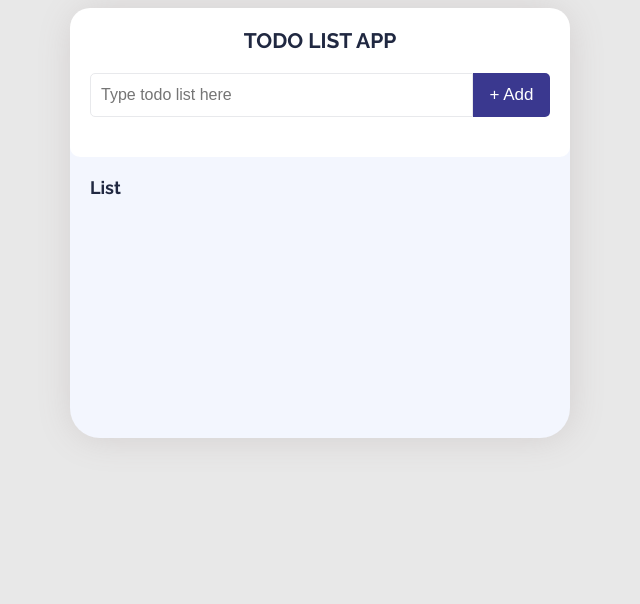
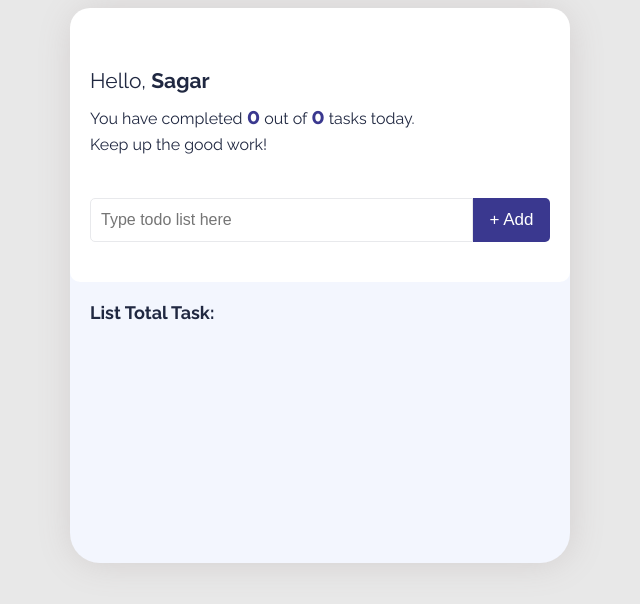
Before and after one commit to shindesagar/javascript, a plain HTML site: page todo-list.html in a window 1280 px wide. Shown: the whole page, without its empty margins (320-960 px from the left). Drawn offline with Linux system fonts and the light colour scheme.

Commit message:
Added Total count

```diff
--- a/todo-list.html
+++ b/todo-list.html
@@ -16,11 +16,18 @@
             float: left;
         }
         h1{
-            margin: 0;
-            text-align: center;
-            text-transform: uppercase;
+            margin: 40px 0 0 0;
             font-size: 21px;
-            padding-bottom: 20px;
+            padding-bottom:10px;
+            font-weight: 400;
+        }
+        .totalCMsg{
+            margin: 0 0 40px;
+            line-height: 26px;
+        }
+        .totalCMsg strong{
+            font-size: 22px;
+            color:#3a388f
         }
         .todoList-wrapper{
             width:500px;
@@ -99,20 +106,25 @@
 <body>
     <section class="todoList-wrapper">
         <div class="top-wrapper">
-            <h1>Todo List App</h1>
+            <h1>Hello, <strong>Sagar</strong></h1>
+            <p class="totalCMsg">You have completed <strong id="completeTaskCount"></strong> out of <strong id="totalTask"></strong>  tasks today. <br/>Keep up the good work!</p>
             <div class="form-group">
                 <input type="text" class="form-control" placeholder="Type todo list here" id="todoTask">
                 <button class="btn" onclick="addItem()">&#x2b; Add</button>
             </div>
         </div>
         <div class="bottom-wrapper" style="padding: 20px;">
-            <h3 style="font-size: 18px;margin: 0;padding:0 0 20px ;">List </h3>
+            <h3 style="font-size: 18px;margin: 0;padding:0 0 20px ;">List <span>Total Task:</span></h3>
             <ul id="todoList">
 
             </ul>
         </div>
      </section>
     <script>
+        let totalTask = document.getElementById('totalTask');
+        totalTask.textContent = 0;
+        let completeTaskCount = document.getElementById('completeTaskCount');
+        completeTaskCount.textContent = 0;
        function addItem(){
             var getToDoListElement = document.getElementById('todoList');
             var getTodoTaskValue = document.getElementById('todoTask').value;
@@ -133,7 +145,8 @@
 
             // get length
             var getTodoListLength = document.getElementsByTagName('li').length;
-            for (let i = 0; i < getTodoListLength; i++) {
+            totalTask.textContent = getTodoListLength;
+             for (let i = 0; i < getTodoListLength; i++) {
                 addToDoTask.setAttribute('id',`parent-${i}`);
                 deleteBtn.setAttribute('onclick',`removeList('parent-${i}')`);
                 selectCheckbox.setAttribute('onclick',`completeTask('parent-${i}')`);
@@ -151,7 +164,10 @@
             var currentTask = document.getElementById(value);
             currentTask.setAttribute('class','disabled')
             currentTask.childNodes[2].innerHTML = '<i class="fa fa-check-square-o complete"></i>';
-            currentTask.childNodes[0].innerHTML = `<del>${currentTask.childNodes[0].innerHTML}</del>`
+            currentTask.childNodes[0].innerHTML = `<del>${currentTask.childNodes[0].innerHTML}</del>`;
+            var totalCountCompleteTask =  document.getElementById('todoList');
+            completeTaskCount.textContent = totalCountCompleteTask.querySelectorAll('.disabled').length;
+            // completeTaskCount.textContent = getTodoListLength
         }
     </script>
 </body>
```
